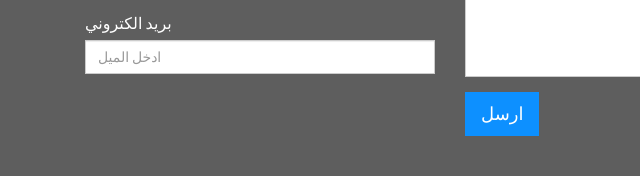
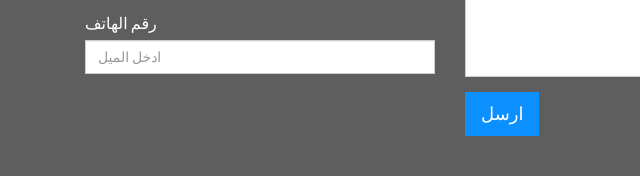
Before and after one commit to Mohamed-Soboh/hekayet-bldna-web, a plain HTML site: page index.html in a window 1280 px wide. Shown: the part 3766-3943 px from the top of the page, 0-640 px from the left. Drawn offline with Linux system fonts and the light colour scheme.

Commit message:
Update index.html

```diff
--- a/index.html
+++ b/index.html
@@ -457,7 +457,7 @@ Licence: Creative Commons Attribution 3.0** - http://creativecommons.org/license
                             <input type="text" class="form-control" name="name" id="name" placeholder="ادخل الاسم" title="Please enter your name (at least 2 characters)">
                         </div>
                         <div class="form-group">
-                            <label for="email">بريد الكتروني</label>
+                            <label for="email">رقم الهاتف</label>
                             <input type="email" class="form-control" name="email" id="email" placeholder="ادخل الميل" title="Please enter a valid email address">
                         </div>
                     </div>
```
